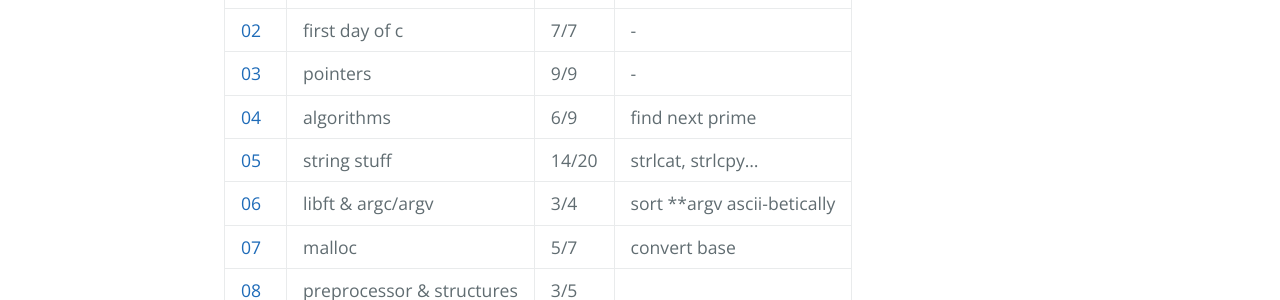
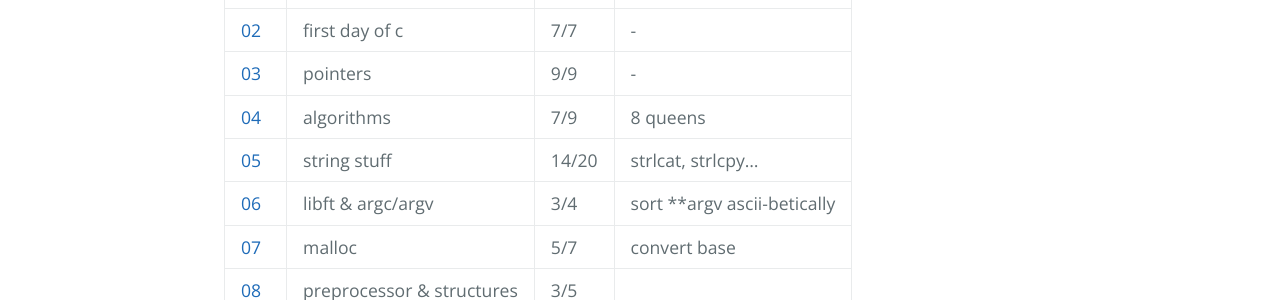
Before and after one commit to Obsaa/42-piscine-c-1, a Jekyll site: the page built from index.md, in a window 1280 px wide. Shown: the part 546-846 px from the top of the page. Built offline with Jekyll 4.4.1, drawn with Linux system fonts in a browser that asks for light colours.

Commit message:
Update index.md

```diff
--- a/index.md
+++ b/index.md
@@ -10,7 +10,7 @@ layout: base
 | [01](pdfs/j01.pdf) | shell | | |
 | [02](pdfs/j02.pdf) | first day of c | 7/7 | - |
 | [03](pdfs/j03.pdf) | pointers | 9/9 | - |
-| [04](pdfs/j04.pdf) | algorithms | 6/9 | find next prime |
+| [04](pdfs/j04.pdf) | algorithms | 7/9 | 8 queens |
 | [05](pdfs/j05.pdf) | string stuff | 14/20 | strlcat, strlcpy... |
 | [06](pdfs/j06.pdf) | libft & argc/argv | 3/4 | sort **argv ascii-betically |
 | [07](pdfs/j07.pdf) | malloc | 5/7 | convert base |
```
